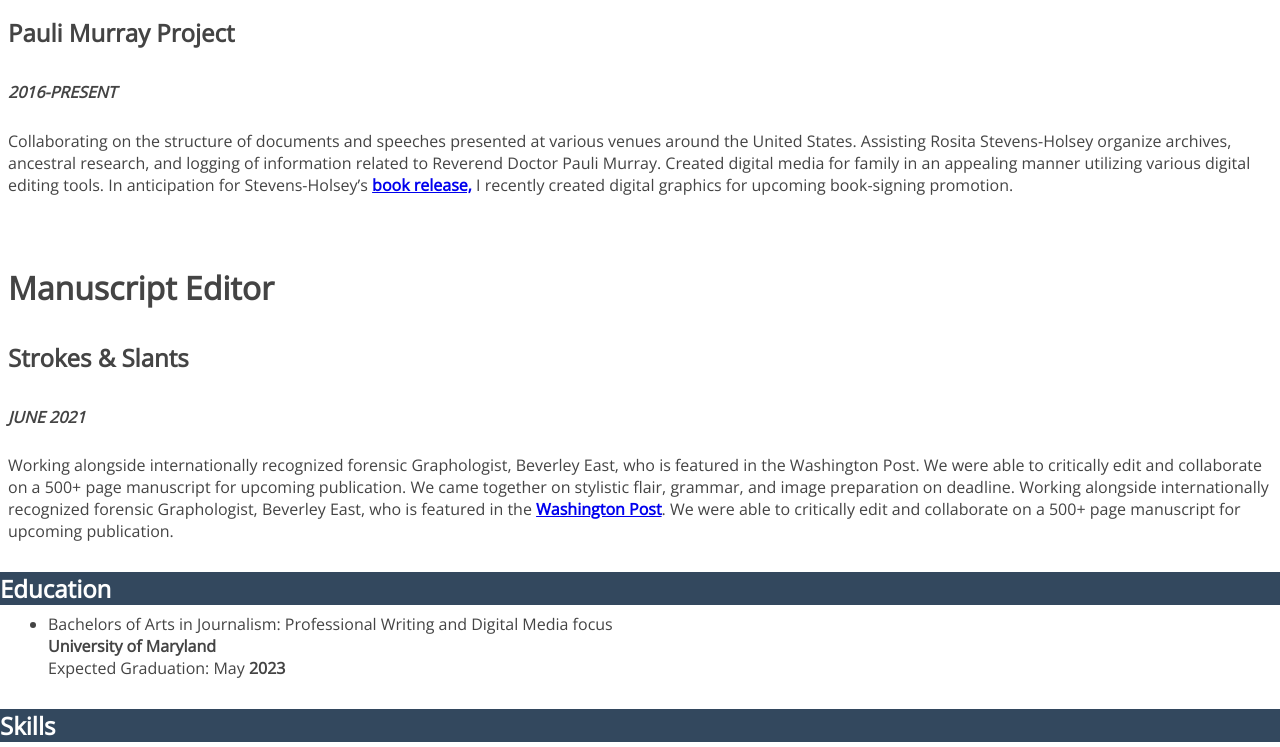
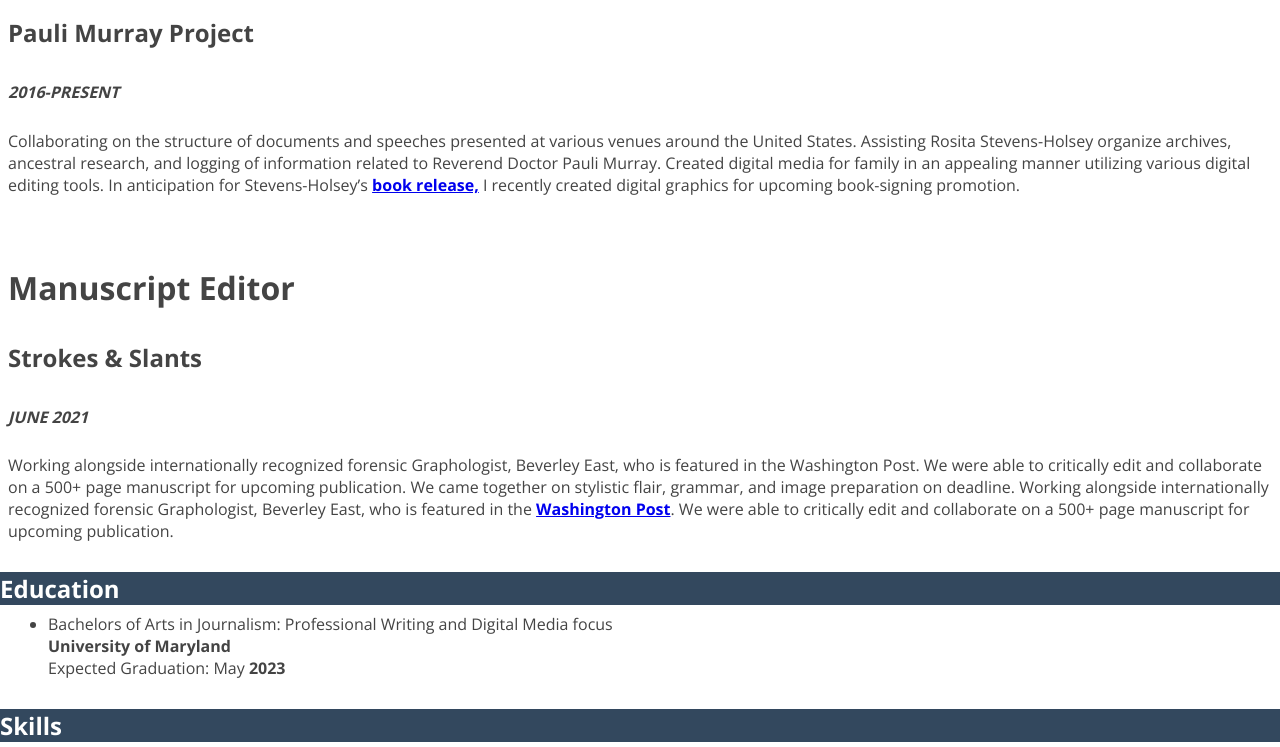
Before and after one commit to Adryannnn/adryan-nash-JOUR-352, a plain HTML site: page resume/index.html in a window 1280 px wide. Shown: the part 619-1366 px from the top of the page. Drawn offline with nearby package versions, Linux system fonts and the light colour scheme.

Commit message:
Correction to font weights & styles.

```diff
--- a/resume/index.html
+++ b/resume/index.html
@@ -5,7 +5,7 @@
 <!--font added here --->
 <link rel="preconnect" href="https://fonts.googleapis.com">
 <link rel="preconnect" href="https://fonts.gstatic.com" crossorigin>
-<link href="https://fonts.googleapis.com/css2?family=Open+Sans:wght@300&family=Space+Mono&display=swap" rel="stylesheet">
+<link href="https://fonts.googleapis.com/css2?family=Open+Sans:wght@300;400;700&family=Space+Mono&display=swap" rel="stylesheet">
 <!--- end of font links --->
 
 
```
